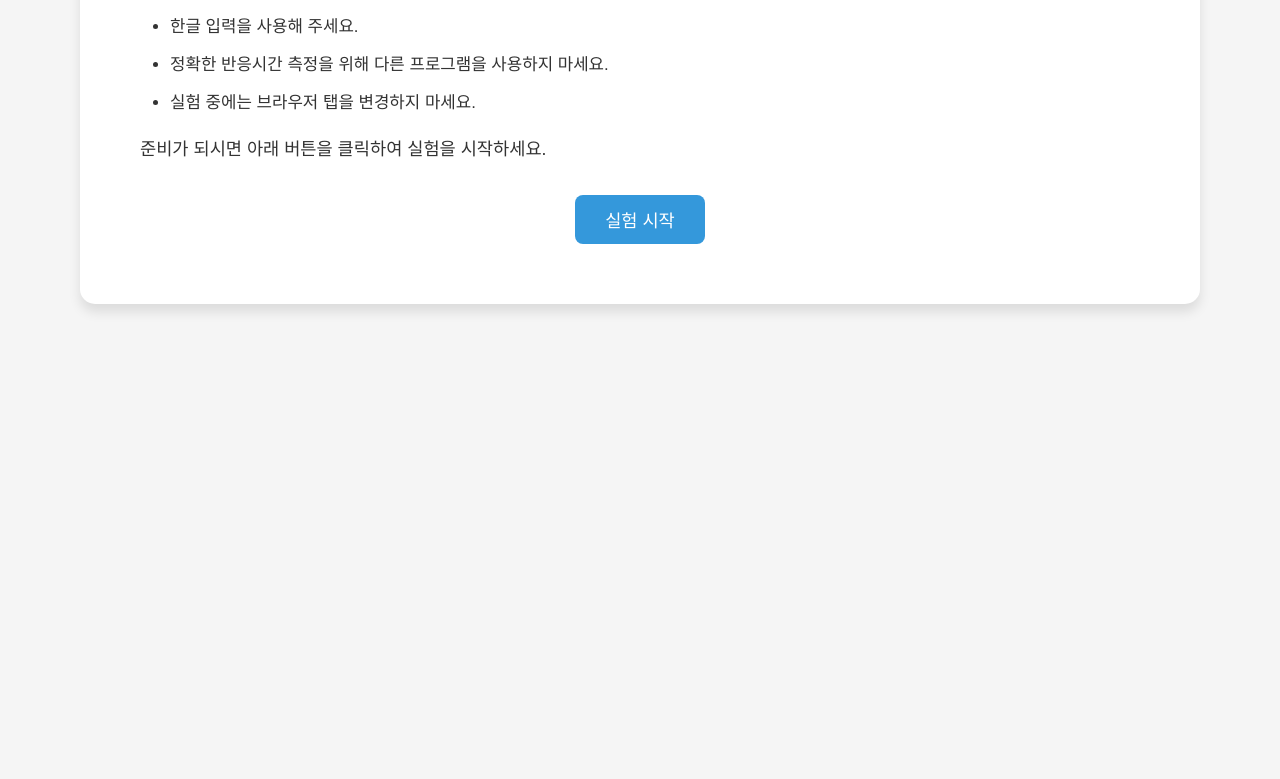
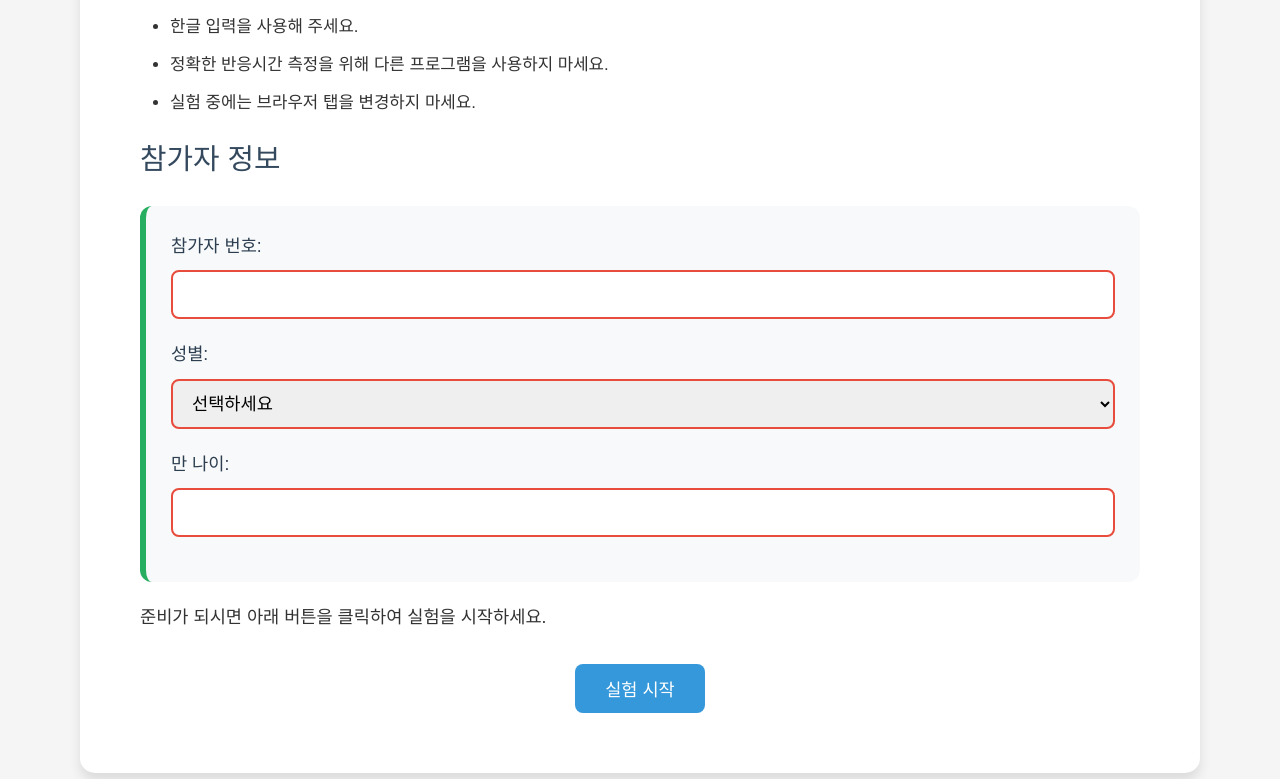
Before and after one commit to irregular6612/sentence-corpus-prediction, a plain HTML site: page index.html in a window 1280 px wide. Shown: the part 592-1371 px from the top of the page. Before the commit the page ends 936 px from the top, so only its background shows below. Drawn offline with Linux system fonts and the light colour scheme; no server answers.

Commit message:
add participant_info form

```diff
--- a/index.html
+++ b/index.html
@@ -30,6 +30,27 @@
                     <li>정확한 반응시간 측정을 위해 다른 프로그램을 사용하지 마세요.</li>
                     <li>실험 중에는 브라우저 탭을 변경하지 마세요.</li>
                 </ul>
+
+                <h2>참가자 정보</h2>
+                <div class="participant-info">
+                    <div class="form-group">
+                        <label for="participantNumber">참가자 번호:</label>
+                        <input type="number" id="participantNumber" class="form-input" required min="1">
+                    </div>
+                    <div class="form-group">
+                        <label for="participantGender">성별:</label>
+                        <select id="participantGender" class="form-input" required>
+                            <option value="">선택하세요</option>
+                            <option value="male">남성</option>
+                            <option value="female">여성</option>
+                        </select>
+                    </div>
+                    <div class="form-group">
+                        <label for="participantAge">만 나이:</label>
+                        <input type="number" id="participantAge" class="form-input" required min="1" max="120">
+                    </div>
+                </div>
+
                 <p>준비가 되시면 아래 버튼을 클릭하여 실험을 시작하세요.</p>
             </div>
             <button id="startExperiment" class="btn btn-primary">실험 시작</button>
--- a/script.js
+++ b/script.js
@@ -12,6 +12,11 @@ class ExperimentManager {
         this.participantId = this.generateParticipantId();
         this.isWaitingForInput = false; // 입력 대기 상태 추적
 
+        // 참가자 정보
+        this.participantNumber = null;
+        this.participantGender = null;
+        this.participantAge = null;
+
         this.initializeEventListeners();
         this.loadStimuliData();
     }
@@ -25,7 +30,7 @@ class ExperimentManager {
     // 이벤트 리스너 초기화
     initializeEventListeners() {
         document.getElementById('startExperiment').addEventListener('click', () => {
-            this.startExperiment();
+            this.validateAndStartExperiment();
         });
 
         document.getElementById('confirmPrediction').addEventListener('click', () => {
@@ -38,6 +43,34 @@ class ExperimentManager {
 
         // 전역 키보드 이벤트 리스너 설정
         this.setupGlobalKeyboardListener();
+    }
+
+    // 참가자 정보 검증 및 실험 시작
+    validateAndStartExperiment() {
+        const participantNumber = document.getElementById('participantNumber').value;
+        const participantGender = document.getElementById('participantGender').value;
+        const participantAge = document.getElementById('participantAge').value;
+
+        // 필수 입력 검증
+        if (!participantNumber || !participantGender || !participantAge) {
+            alert('모든 참가자 정보를 입력해 주세요.');
+            return;
+        }
+
+        // 나이 범위 검증
+        const age = parseInt(participantAge);
+        if (age < 1 || age > 120) {
+            alert('나이는 1세 이상 120세 이하여야 합니다.');
+            return;
+        }
+
+        // 참가자 정보 저장
+        this.participantNumber = participantNumber;
+        this.participantGender = participantGender;
+        this.participantAge = age;
+
+        // 실험 시작
+        this.startExperiment();
     }
 
     // 전역 키보드 이벤트 리스너 설정
@@ -347,16 +380,16 @@ class ExperimentManager {
 
         const result = {
             participantId: this.participantId,
+            participantNumber: this.participantNumber,
+            participantGender: this.participantGender,
+            participantAge: this.participantAge,
             sentenceIndex: this.currentSentenceIndex,
             wordIndex: this.currentWordIndex,
-            sentence: sentence,
-            displayedWords: words.slice(0, this.currentWordIndex + 1).join(' '),
             predictedWord: prediction,
             actualNextWord: actualNextWord,
             screenDisplayTime: this.screenDisplayTime || 0,
             inputStartTime: this.inputStartTime || 0,
             responseTime: responseTime,
-            responseTimeSeconds: (responseTime / 1000).toFixed(3),
             timestamp: new Date().toISOString()
         };
 
--- a/styles.css
+++ b/styles.css
@@ -77,6 +77,49 @@ h2 {
 .instruction-content li {
     margin-bottom: 8px;
     font-size: 1.05em;
+}
+
+/* 참가자 정보 입력 폼 */
+.participant-info {
+    background-color: #f8f9fa;
+    padding: 25px;
+    border-radius: 12px;
+    margin: 20px 0;
+    border-left: 6px solid #27ae60;
+}
+
+.form-group {
+    margin-bottom: 20px;
+    text-align: left;
+}
+
+.form-group label {
+    display: block;
+    margin-bottom: 8px;
+    font-weight: 500;
+    color: #2c3e50;
+    font-size: 1.1em;
+}
+
+.form-input {
+    width: 100%;
+    padding: 12px 15px;
+    font-size: 1.1em;
+    border: 2px solid #ddd;
+    border-radius: 8px;
+    font-family: inherit;
+    transition: all 0.3s ease;
+    box-sizing: border-box;
+}
+
+.form-input:focus {
+    outline: none;
+    border-color: #27ae60;
+    box-shadow: 0 0 0 3px rgba(39, 174, 96, 0.1);
+}
+
+.form-input:invalid {
+    border-color: #e74c3c;
 }
 
 /* 버튼 스타일 */
```
